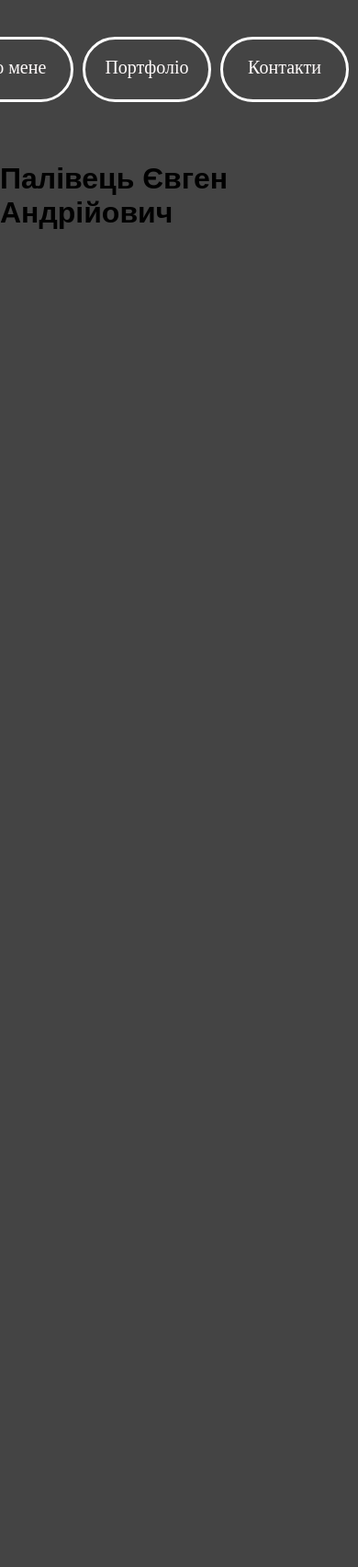
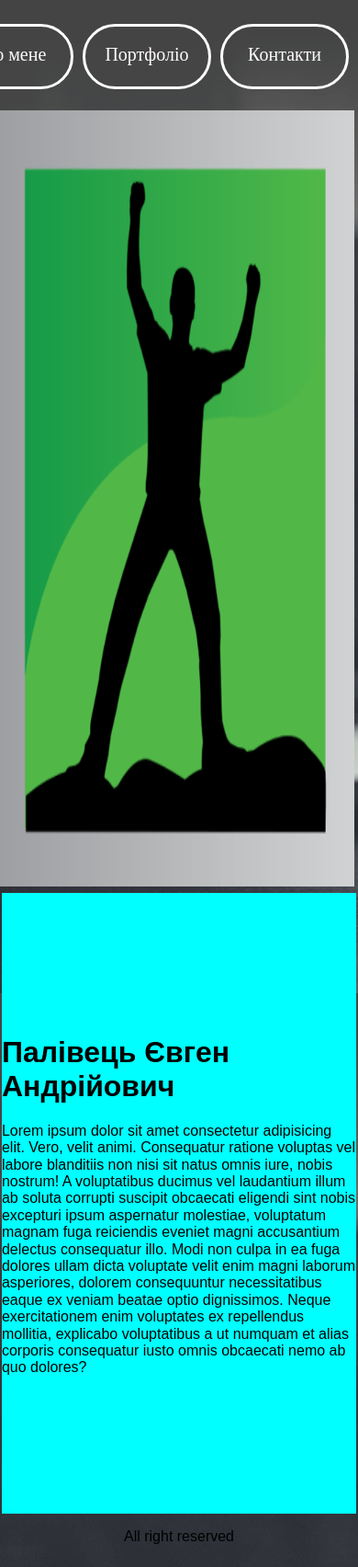
Before and after one commit to Jekkich87/ReposytoryJk87, a plain HTML site: page MyCVProject/MyBio.html in a window 390 px wide. Shown: the whole page at 92% size. Before the commit the page ends 844 px from the top, so only its background shows below. Drawn offline with nearby package versions, Linux system fonts and the light colour scheme.

Commit message:
MAin adapt - done; Mybio adapt - done; Resume - starts;

```diff
--- a/MyCVProject/MyBio.html
+++ b/MyCVProject/MyBio.html
@@ -13,22 +13,27 @@
     <header id="header">
         <!--<nav id="nav"></nav>-->
             <ul class="ulnav">
-                <li class="navli"><a href="#" class="navlink">Головна</a></li>
-                <li class="navli"><a href="#" class="navlink">Про мене</a></li>
-                <li class="navli"><a href="#" class="navlink">Портфоліо</a></li>
-                <li class="navli"><a href="#" class="navlink">Контакти</a></li>
+                <li class="navli"><a href="CVMain.html" class="navlink" target="_self">Головна</a></li>
+                <li class="navli"><a href="MyBio.html" class="navlink" target="_self">Про мене</a></li>
+                <li class="navli"><a href="Resume.html" class="navlink" target="_self">Портфоліо</a></li>
+                <li class="navli"><a href="#" class="navlink" target="_self">Контакти</a></li>
             </ul>
     </header>
 
     <main id="main">
-        <section class="foto"><img src="" alt="" class="myfoto"></section>
+        <section class="foto"><img src="../MyCVProject/IMG/myphoto.png" alt="" class="myfoto"></section>
         <section class="mybio">
             <h1 class="head">Палівець Євген Андрійович</h1>
             <p class="text">
-
+                Lorem ipsum dolor sit amet consectetur adipisicing elit. Vero, velit animi. Consequatur ratione voluptas vel labore blanditiis non nisi sit natus omnis iure, nobis nostrum! A voluptatibus ducimus vel laudantium illum ab soluta corrupti suscipit obcaecati eligendi sint nobis excepturi ipsum aspernatur molestiae, voluptatum magnam fuga reiciendis eveniet magni accusantium delectus consequatur illo. Modi non culpa in ea fuga dolores ullam dicta voluptate velit enim magni laborum asperiores, dolorem consequuntur necessitatibus eaque ex veniam beatae optio dignissimos. Neque exercitationem enim voluptates ex repellendus mollitia, explicabo voluptatibus a ut numquam et alias corporis consequatur iusto omnis obcaecati nemo ab quo dolores?
             </p>
         </section>
 
     </main>
+
+    <footer id="footer">
+        <p>All right reserved</p>
+    </footer>
+
 </body>
 </html>
--- a/MyCVProject/Styles/CVMain.css
+++ b/MyCVProject/Styles/CVMain.css
@@ -79,7 +79,7 @@ html {
     display: grid;
     grid-template-columns: repeat(2, 50%);
     grid-template-rows: repeat(2, 50%);
-    grid-gap:10px;
+    grid-gap:5px;
 
     /*grid-template-rows: repeat(auto-fit)*/
 }
@@ -94,6 +94,7 @@ html {
     align-items: center;
     justify-items: center;
     height: 100vh;
+    width:98%;
     display: flex;
     margin-top: 10px;
     /* width: 100%;*/
@@ -128,20 +129,32 @@ html {
     margin-left: 20px
 }
 
+#footer {
+    width: 100%;
+    height: 5vh;
+    align-content: center;
+    /*background-color: rgba(16, 230, 183, 0.562);*/
+    /*padding-top: 16px;*/
+}
+
 /*------------------------------------------------ДОДЕЛАТЬ АДАПТИВНОСТЬ!!!!!!!!!!!!!!!!!!!!!---------------------------------*/
 
-@media screen and (max-width:1000px) {
-#body{
+@media (max-width:1000px) {
+/*#body{
     display:grid;
-    /*height: fit-content;
+    height: fit-content;
     grid-template-columns: 1fr;
-    grid-template-rows: repeat(6 100vh);*/
+    grid-template-rows: repeat(6 100vh);
     background-color: #444444;
-}
-#body #main{
+}*/
+ #main{
     display: grid;
-    grid: 1 1fr;
-    grid-template-columns: 1 1fr;
+    /*grid-template-columns: 100%;*/
+    grid-template-columns: 1fr;
     grid-template-rows: repeat(4 1fr);
 }
+
+#section{margin-top:5px;}
+
+.text{word-wrap: break-word;}
 }
--- a/MyCVProject/Styles/MyBio.css
+++ b/MyCVProject/Styles/MyBio.css
@@ -1,7 +1,8 @@
 html {
     font-family: "PT Sans Caption", sans-serif;
     font-size: 16px;
-    background-color: #444444;
+    /*background-color: #444444;*/
+    background-image: url(../IMG/aboutmecover.jpg);
     /*line-height: 1.5;*/
     /*margin-top: -15px;*/
     /*height: 100vh;*/
@@ -15,8 +16,8 @@ html {
     display: flex;
     align-items: center;
     justify-content: right;
-    margin-top: 15px;
-    background-color: #444444;
+    /*margin-top: 15px;*/
+    /*background-color: #444444;*/
     /*margin-bottom: -20px;*/
 }
 
@@ -27,7 +28,7 @@ html {
     display: flex;
     align-content: center;
     justify-items: right;
-    margin-top: 15px;
+    /*margin-top: 15px;*/
     /*margin-left: 60%;*/
 }
 
@@ -60,8 +61,50 @@ html {
 
 #footer {
     width: 100%;
-    height: 10vh;
+    height: 5vh;
+    align-items: center;
+    justify-items: center;
+    /*background-color: rgba(16, 230, 183, 0.562);*/
+    /*padding-top: 16px;*/
+}
+
+#main{
+    display: grid;
+    grid-template-columns: repeat(2, 50%);
+    grid-template-rows: repeat(1,100vh);
+    /*background-image: url(../IMG/aboutmecover.jpg);*/
+    grid-gap:5px;
+    align-items: center;
+    justify-content: center;
+}
+
+.myfoto{
+    width:99%;
+    height:80vh;
+
+    }
+
+.mybio{
+    width:99%;
+    height:80vh;
+    justify-content: center;
     align-content: center;
-    /*background-color: rgba(16, 230, 183, 0.562);*/
-    padding-top: 16px;
+    background-color: aqua;
+
+    }
+
+    .text {align-content:justify;}
+
+@media (max-width:1000px){
+#main{
+    display: grid;
+    grid-template-columns: 1fr;
+    grid-template-rows: repeat(2 100vh);
+    justify-items: center;
 }
+.myfoto{
+    max-width:100%;
+    height:100vh;
+    }
+
+}
```
Also changed, not shown: MyCVProject/CVMain.html (+8 -8 lines), MyCVProject/Resume.html (added, +25 -0 lines), MyCVProject/Styles/Resume.css (added).
